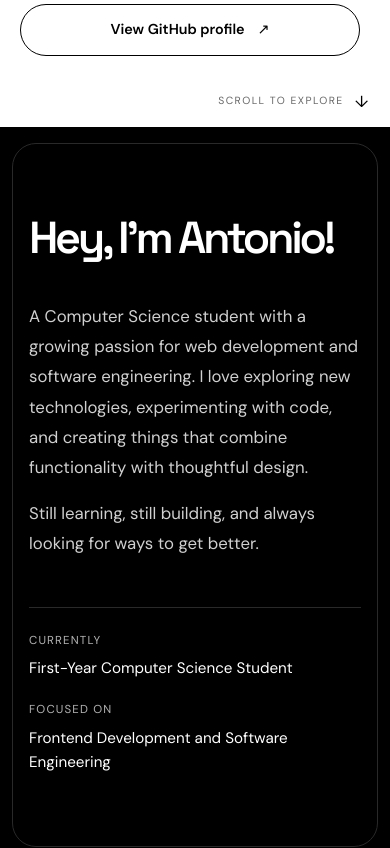
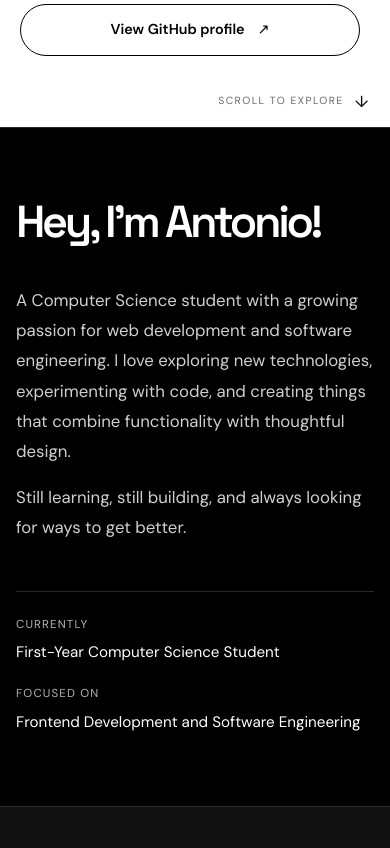
Before and after one commit to Tonnyton30/Portfolio, a plain HTML site: page index.html in a window 390 px wide. Shown: the part 540-1388 px from the top of the page. Drawn offline with Linux system fonts and the light colour scheme.

Commit message:
removed card layout

```diff
--- a/mobileview.css
+++ b/mobileview.css
@@ -77,11 +77,6 @@
   }
   .hero {
     height: 585px;
-  }
-  .content-section {
-    width: calc(100% - 32px);
-    margin-block: 16px;
-    border-radius: 28px;
   }
   .hero-inner {
     height: 100%;
@@ -176,10 +171,6 @@
   .section-inner {
     padding-block: 4.5rem;
   }
-  .content-section {
-    width: calc(100% - 24px);
-    border-radius: 24px;
-  }
   .card-body {
     padding: 1.25rem;
   }
--- a/style.css
+++ b/style.css
@@ -296,12 +296,8 @@ main {
 }
 
 .content-section {
-  width: min(calc(100% - clamp(32px, 6vw, 96px)), 1280px);
-  margin: 24px auto;
-  overflow: hidden;
-  border: 1px solid var(--border);
-  border-radius: 36px;
-  scroll-margin-top: 24px;
+  border-top: 1px solid var(--border);
+  scroll-margin-top: 0;
 }
 .section-inner {
   padding-block: clamp(5rem, 12vw, 9rem);
```
